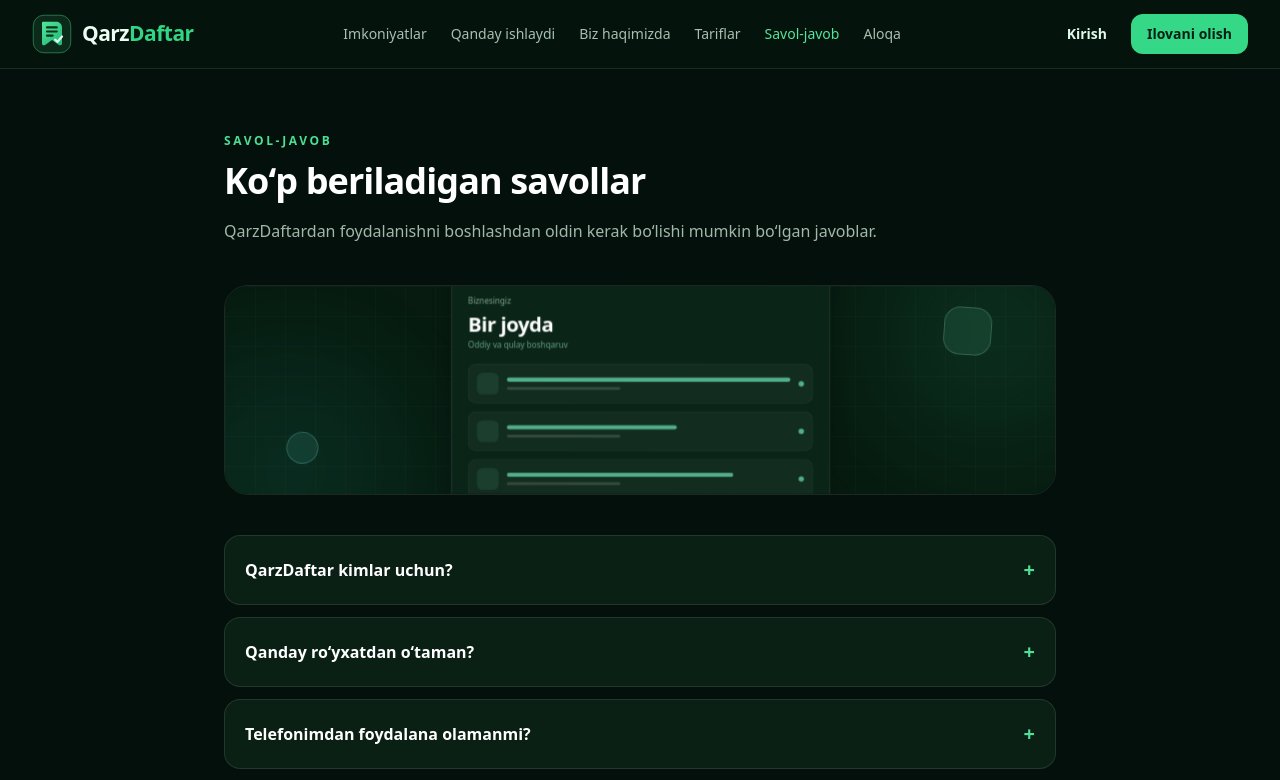
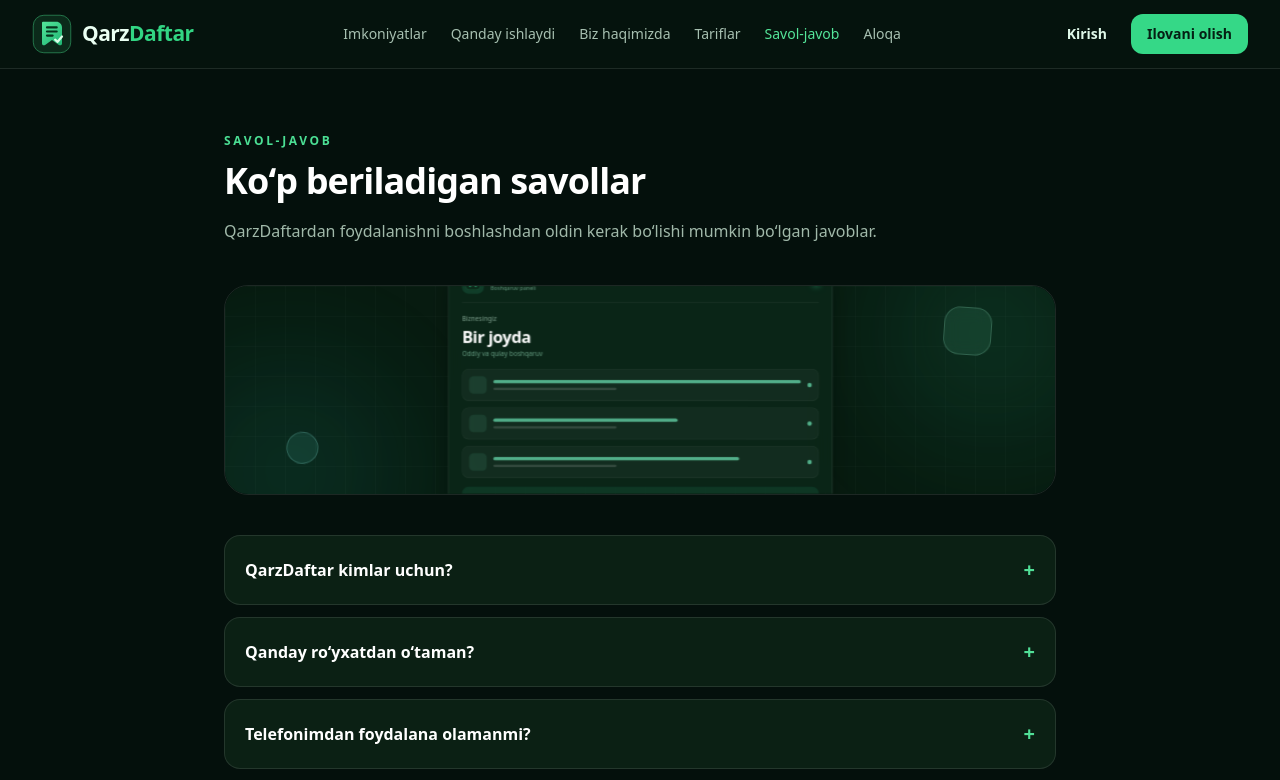
Before and after one commit to i04728109-cell/qarzdaftar, a Next.js app: page /faq in a window 1280 px wide. Shown: the top 780 px of the page. Built offline with nearby package versions, Linux system fonts and the light colour scheme.

Commit message:
Prevent feature illustration content from clipping

```diff
--- a/src/app/globals.css
+++ b/src/app/globals.css
@@ -42,10 +42,11 @@ footer a:hover { color: #62e8a0; }
 
 
 /* Keep the dashboard preview fully visible in short feature-card media slots. */
+.qd-float--compact { padding: 0 !important; }
 .qd-visual-panel--compact {
-  width: 145%;
+  width: 182%;
   max-width: none;
   flex: none;
-  transform: scale(.68);
+  transform: scale(.55);
   transform-origin: center center;
 }
```
